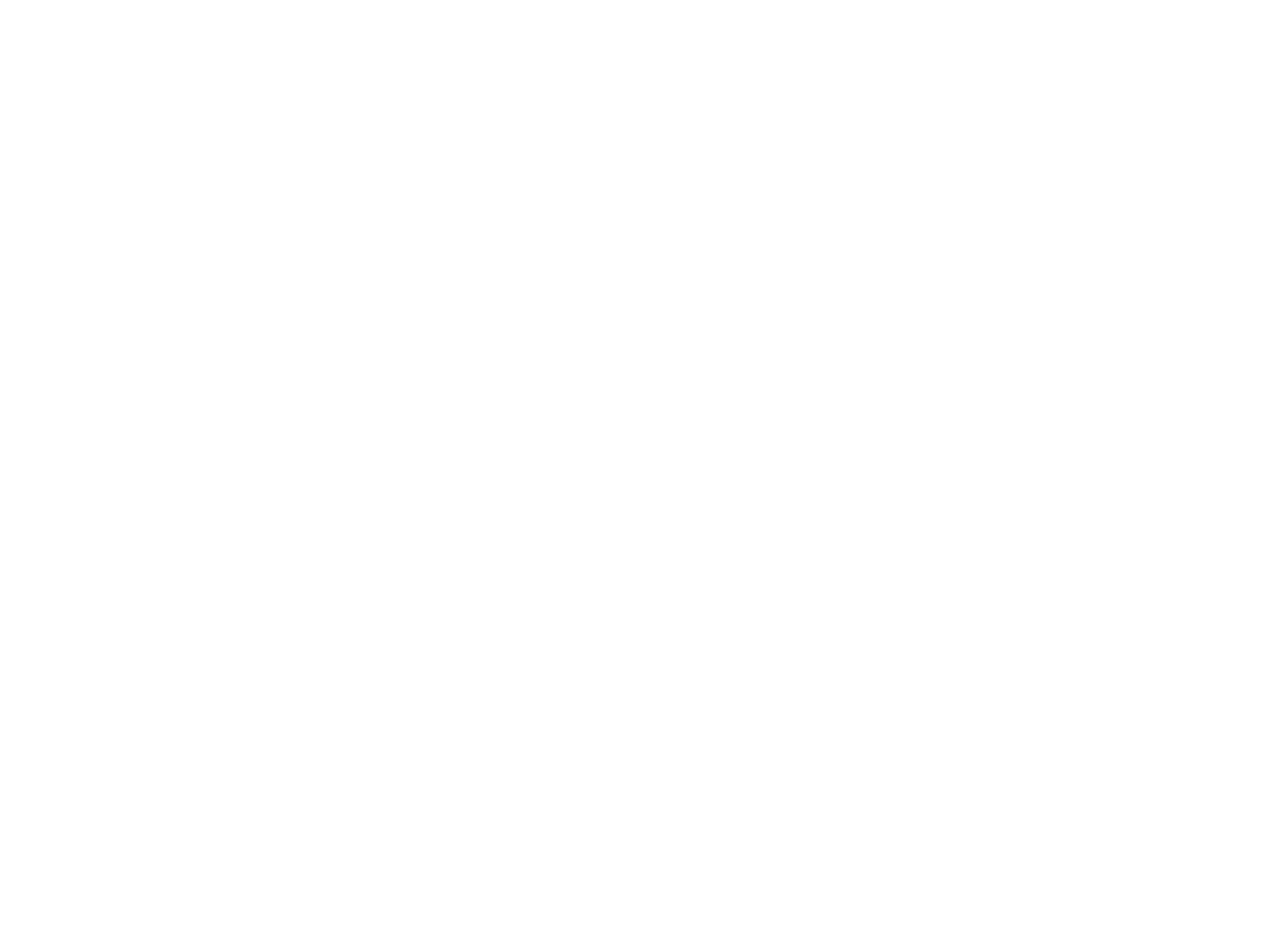
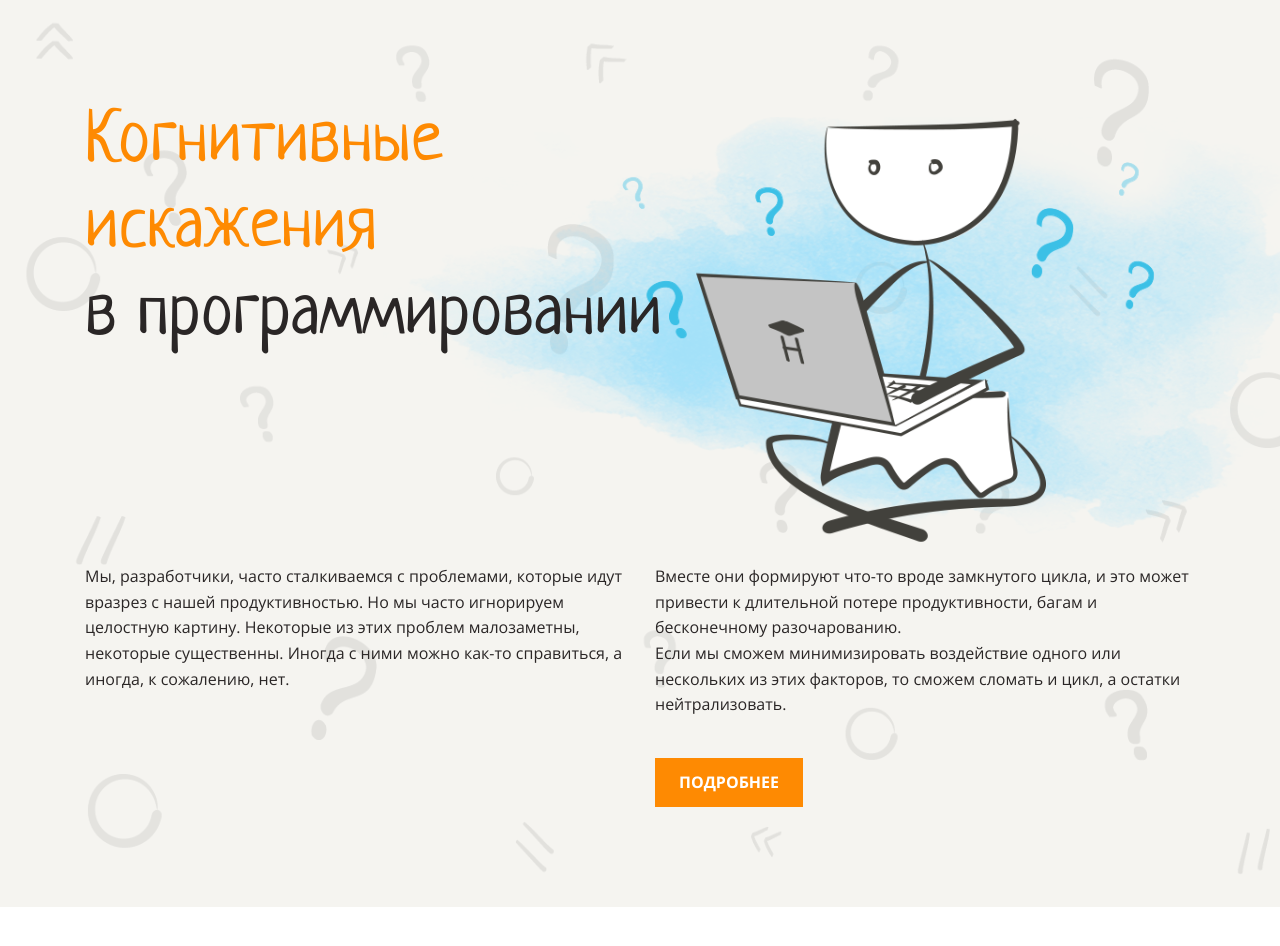
Before and after one commit to shakshin-01/layout-designer-project-lvl1, a website: page src/index.html in a window 1280 px wide. Shown: the top 946 px of the page. Drawn offline with Linux system fonts and the light colour scheme.

Commit message:
added header section

```diff
--- a/src/index.html
+++ b/src/index.html
@@ -5,18 +5,35 @@
     <meta http-equiv="X-UA-Compatible" content="IE=edge">
     <meta name="viewport" content="width=device-width, initial-scale=1.0">
     <title>Когнитивные искажения. shakshin-01</title>
+    <link rel="stylesheet" href="styles/normalize.css">
     <link rel="stylesheet" href="styles/style.css">
 </head>
 <body>
-    <header class="header">
-        <div class="container"></div>
-      </header>
+  <header class="header background-basic">
+    <div class="container">
+      <h1 class="header-title">
+        Когнитивные<br>
+        искажения<br>
+        <span class="dark-text">в программировании</span>
+      </h1>
+        <img class="header-image" src="./images/main.png" alt="header-image">
+    <div class="header-description">
+      <div class="header-left-content">
+        <p class="header-left-description">Мы, разработчики, часто сталкиваемся с проблемами, которые идут вразрез с нашей продуктивностью. Но мы часто игнорируем целостную картину. Некоторые из этих проблем малозаметны, некоторые существенны. Иногда с ними можно как-то справиться, а иногда, к сожалению, нет.</p>
+      </div>
+      <div class="header-right-content">
+        <p class="header-right-description">Вместе они формируют что-то вроде замкнутого цикла, и это может привести к длительной потере продуктивности, багам и бесконечному разочарованию.</p>
+        <p>Если мы сможем минимизировать воздействие одного или нескольких из этих факторов, то сможем сломать и цикл, а остатки нейтрализовать.</p>
+        <a href="#navigation" class="btn btn-header-more">Подробнее</a>
+      </div>
+    </div>
+  </div>
+  </header>
 
       <main class="main">
 
         <section class="video">
           <div class="container">
-
           </div>
         </section>
 
--- a/src/styles/style.css
+++ b/src/styles/style.css
@@ -1,37 +1,66 @@
-:root {
-    --white: #fff;
-    --white-translucent: #d7ccc0;
-    --light: #f5f4f0;
-    --main: #fe8a02;
-    --main-dark: #42413c;
-    --dark: #2a2626;
-    --dark-translucent: #908d8b;
-    --brown: #b09a81;
-    --blue: #1085c5;
+* {
+  box-sizing: border-box;
 }
 
 @font-face {
   font-weight: 400;
   font-family: "Neucha";
-    src: url('../fonts/Neucha-Regular.ttf');
+  src: url("../assets/fonts/Neucha-Regular.ttf");
 }
 
 @font-face {
   font-weight: 400;
   font-family: "Open Sans";
-    src: url('../fonts/OpenSans-Regular.ttf');
+  src: url("../assets/fonts/OpenSans-Regular.ttf");
+}
+
+@font-face {
+  font-weight: 700;
+  font-family: "Open Sans";
+  src: url("../assets/fonts/OpenSans-Bold.ttf");
+}
+
+:root {
+  --white: #fff;
+  --translucentWhite: #d7ccc0;
+  --light: #f5f4f0;
+  --basic: #fe8a02;
+  --darkOrange: #ea7600;
+  --basicDark: #42413c;
+  --dark: #2a2626;
+  --translucentDark: #908d8b;
+  --brown: #b09a81;
+  --blue: #1085c5;
+  --ligthGrey: #757575;
 }
 
 body {
+    color: var(--dark);
+    font-size: 16px;
     font-family: "Open Sans", sans-serif;
-    font-size: 16px;
     line-height: 1.6em;
-    color: #2A2626;
+
+    background-color: var(--white);
+  }
+
+  .container {
+    width: 1110px;
+    margin: 0 auto;
+  }
+
+  section {
+    padding: 100px 0;
   }
 
   h1,
   h2,
   h3 {
+    margin: 0;
+    padding: 0;
+
+    color: var(--basic);
+    font-weight: 400;
+    font-family: "Neucha", cursive;
     line-height: 1.2em;
   }
 
@@ -47,8 +76,107 @@ h3 {
     font-size: 34px;
   }
 
-section {
-    width: 1110px;
-    justify-content: center;
-    padding: 100px 0;
+  p {
+    margin: 0;
+    padding: 0;
   }
+
+  .btn {
+    display: block;
+    width: 148px;
+    height: 49px;
+    border: none;
+
+    color: var(--white);
+    font-weight: 700;
+    line-height: 48px;
+    text-align: center;
+    text-transform: uppercase;
+    text-decoration: none;
+
+    background-color: var(--basic);
+    cursor: pointer;
+  }
+
+  .btn:hover {
+    background: var(--darkOrange);
+  }
+
+  .header {
+    position: relative;
+    z-index: 1;
+
+    padding-top: 100px;
+
+    overflow: hidden;
+
+    background-color: var(--light);
+  }
+
+  .background-basic::before {
+    position: absolute;
+    top: 0;
+    right: 0;
+    bottom: 0;
+    left: 0;
+    z-index: -1;
+
+    width: 100%;
+    height: 100%;
+
+    background-image: url("../images/background.png");
+    background-repeat: no-repeat;
+    background-size: cover;
+    opacity: 0.1;
+
+    content: "";
+  }
+
+  .dark-text {
+    color: var(--dark);
+  }
+
+  .white-text {
+    color: var(--white);
+  }
+
+  .header-title {
+    position: relative;
+    z-index: 2;
+
+    font-weight: 400;
+  }
+
+  .basic-color {
+    color: var(--basic);
+  }
+
+  .header-image {
+    position: relative;
+    top: -302px;
+    right: -298px;
+
+    height: 525px;
+
+    vertical-align: middle;
+  }
+
+  .header-description {
+    display: flex;
+    justify-content: space-between;
+    margin-top: -320px;
+  }
+
+  .header-left-content {
+    margin-right: 30px;
+  }
+
+  .header-left-content,
+  .header-right-content {
+    flex-basis: 50%;
+  }
+
+  .btn-header-more {
+    margin-top: 40px;
+    margin-bottom: 100px;
+  }
```
Also changed, not shown: src/images/background.png (added), src/images/main.png (added), src/styles/normalize.css (added). Lines whose indentation alone changed are shown as unchanged.
